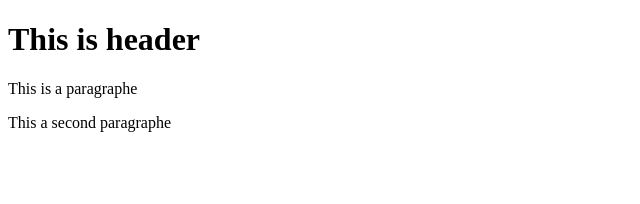
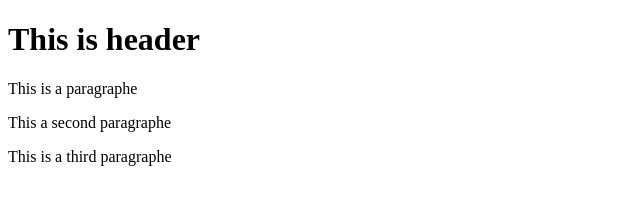
Before and after one commit to assilos/FrontEndBootstrap, a website: page index.html in a window 1280 px wide. Shown: the whole page, without its empty margins (0-640 px from the left). Drawn offline with Linux system fonts and the light colour scheme.

Commit message:
fourth commit

```diff
--- a/index.html
+++ b/index.html
@@ -5,5 +5,7 @@
         <h1>This is header</h1>
         <p>This is a paragraphe</p>
         <p>This a second paragraphe</p>
+        <p>This is a third paragraphe</p>
+
     </body>
 </html>
```
Also changed, not shown: package.json (added, +25 -0 lines), 2 other files.
